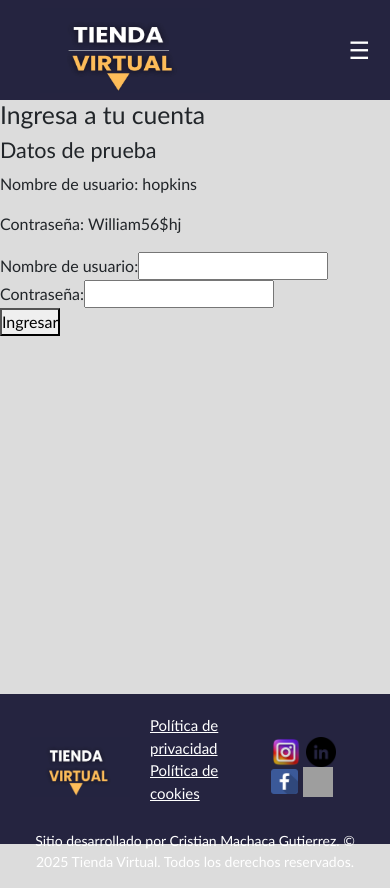
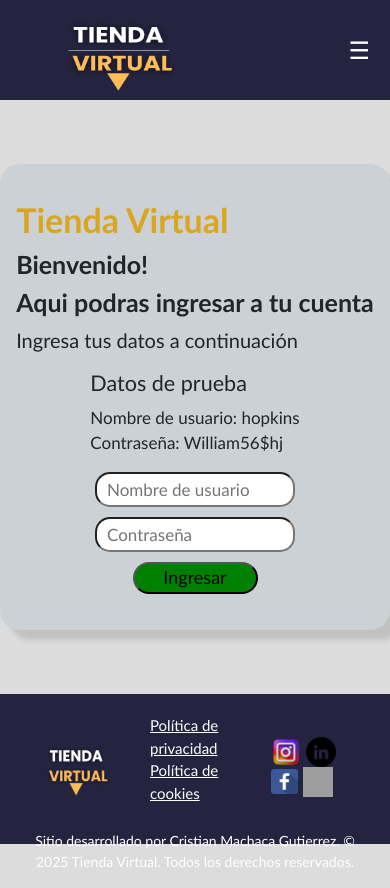
Before and after one commit to Cristian-MG00/proyecto-tienda-virtual, a React (Vite) app: page /login in a window 390 px wide. Built offline with nearby package versions, Linux system fonts and the light colour scheme; grey boxes are pictures that could not be loaded.

Commit message:
add: estilos y responsive design para Login

```diff
--- a/src/pages/Login.jsx
+++ b/src/pages/Login.jsx
@@ -24,29 +24,53 @@ const Login = () => {
 
   return (
     <Layout>
-      <section>
-        <h2>Ingresa a tu cuenta</h2>
+      <div className="cont-login">
+        <section className="cart-login">
+          <div className="text-login">
+            <h2>Tienda Virtual</h2>
+            <h3>Bienvenido!</h3>
+            <h3>Aqui podras ingresar a tu cuenta</h3>
+            <p>Ingresa tus datos a continuación</p>
+          </div>
+          <div className="test-data">
+            <h4>Datos de prueba</h4>
+            <p>
+              Nombre de usuario: hopkins <br />
+              Contraseña: William56$hj
+            </p>
+          </div>
+          <div className="login-form">
+            <form onSubmit={hundleSubmit}>
+              <div className="inputs">
                 <div>
-          <h4>Datos de prueba</h4>
-          <p>Nombre de usuario: hopkins</p>
-          <p>Contraseña: William56$hj</p>
-        </div>
-        <form onSubmit={hundleSubmit}>
-          <div>
-            <label>Nombre de usuario: </label>
-            <input type="text" onChange={(e) => setUsername(e.target.value)} />
+                  {/* <label>Nombre de usuario: </label> */}
+                  <input
+                    type="text"
+                    placeholder="Nombre de usuario"
+                    onChange={(e) => setUsername(e.target.value)}
+                  />
                 </div>
                 <div>
-            <label>Contraseña: </label>
+                  {/* <label>Contraseña: </label> */}
                   <input
                     type="password"
+                    placeholder="Contraseña"
                     onChange={(e) => setPassword(e.target.value)}
                   />
                 </div>
+              </div>
+              <div className="button">
                 <button>Ingresar</button>
-          {error && <p>{error}</p>}
+              </div>
+              {error && (
+                <div className="error">
+                  <p>{error}</p>
+                </div>
+              )}
             </form>
+          </div>
         </section>
+      </div>
     </Layout>
   );
 };
--- a/src/styles/pages/Home.css
+++ b/src/styles/pages/Home.css
@@ -20,7 +20,7 @@
   height: 50px;
   border-radius: 24px;
   border: 2px solid gray;
-  padding-left: 8px;
+  padding-left: 10px;
 }
 
 /* contenedor de productos con grid */
--- a/src/styles/pages/Login.css
+++ b/src/styles/pages/Login.css
@@ -0,0 +1,149 @@
+.cont-login {
+  /* background-color: aqua; */
+  display: flex;
+  justify-content: center;
+  align-items: center;
+  height: 100%;
+}
+
+/* --------------------------- */
+
+.cart-login {
+  background-color: #cbd1d4;
+  width: 650px;
+  height: 670px;
+  margin-top: 30px;
+  margin-bottom: 30px;
+  border-radius: 20px;
+  box-shadow: 10px 10px 5px 0 rgba(0, 0, 0, 0.123);
+  display: flex;
+  flex-direction: column;
+  justify-content: center;
+  align-items: center;
+}
+
+/* ------------------------- */
+
+.text-login {
+  /* background-color: cadetblue; */
+  border-top-left-radius: 20px;
+  border-top-right-radius: 20px;
+}
+
+.text-login h2 {
+  font-size: 50px;
+  font-weight: 900;
+  color: goldenrod;
+}
+
+.text-login h3 {
+  font-size: 30px;
+  font-weight: 900;
+}
+
+.text-login p {
+  font-size: 25px;
+}
+
+/* ------------------------- */
+
+.test-data p {
+  font-size: 22px;
+}
+
+/* ------------------------- */
+.login-form .inputs {
+  display: flex;
+  flex-direction: column;
+  justify-content: center;
+  align-items: center;
+}
+
+.login-form input {
+  width: 280px;
+  height: 40px;
+  border-radius: 15px;
+  padding-left: 10px;
+  font-size: 20px;
+  margin-bottom: 10px;
+}
+
+.login-form .button {
+  display: flex;
+  justify-content: center;
+  align-items: center;
+}
+
+.login-form button {
+  width: 170px;
+  height: 40px;
+  background-color: green;
+  border-radius: 18px;
+  font-size: 21px;
+  text-align: center;
+}
+
+.login-form .error {
+  display: flex;
+  justify-content: center;
+  align-items: center;
+}
+
+.login-form .error p {
+  font-size: 25px;
+  color: red;
+}
+
+/* ------------------------------------------ */
+/* ------------------------------------------ */
+
+/* responsive design para tablet */
+@media (max-width: 880px) {
+}
+
+/* responsive design para celular */
+@media (max-width: 480px) {
+  .cart-login {
+    width: 433px;
+    height: 466px;
+    margin-top: 20px;
+    margin-bottom: 20px;
+  }
+
+  /* ------------------------- */
+  .text-login h2 {
+    font-size: 34px;
+  }
+
+  .text-login h3 {
+    font-size: 25px;
+  }
+
+  .text-login p {
+    font-size: 20px;
+  }
+
+  /* ------------------------ */
+  .test-data p {
+    font-size: 17px;
+  }
+  /* --------------------------*/
+  .login-form input {
+    width: 200px;
+    height: 35px;
+    padding-left: 10px;
+    font-size: 17px;
+    margin-bottom: 10px;
+  }
+
+  .login-form button {
+    width: 125px;
+    height: 32px;
+    border-radius: 18px;
+    font-size: 18px;
+  }
+
+  .login-form .error p {
+    font-size: 16px;
+  }
+}
```
Lines whose indentation alone changed are shown as unchanged.
